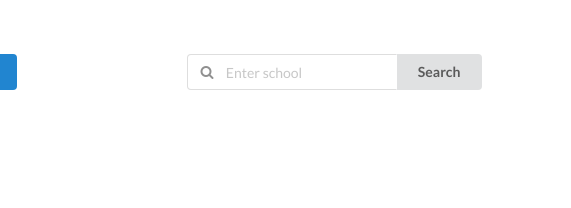
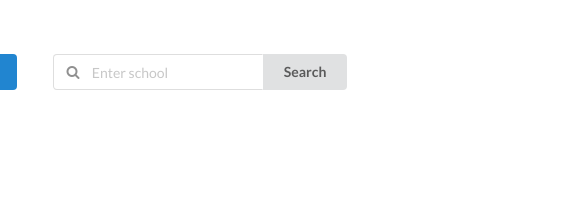
Before and after one commit to kevinluvian/schoolpedia-frontend, a website: page src/user_contact_us.html in a window 1280 px wide. Shown: the top 208 px of the page, 709-1280 px from the left. Drawn offline with nearby package versions, Linux system fonts and the light colour scheme.

Commit message:
Update user_contact_us.html

```diff
--- a/src/user_contact_us.html
+++ b/src/user_contact_us.html
@@ -50,7 +50,7 @@
             <div class="item">
                 <a class="ui primary button" href="login.html">Login</a>
             </div>
-            <div class="right menu">
+           <!-- <div class="right menu"> -->
                 <div class="item">
                     <div class="ui action left icon input">
                         <i class="search icon"></i>
@@ -58,7 +58,7 @@
                         <button class="ui button">Search</button>
                     </div>
                 </div>
-            </div>
+            <!--</div> -->
         </div>
         <!--CONTENT STARTS HERE-->
         <p>Please contact us by filling up the enquiry form or using the live chat feature provided below</p>
```
